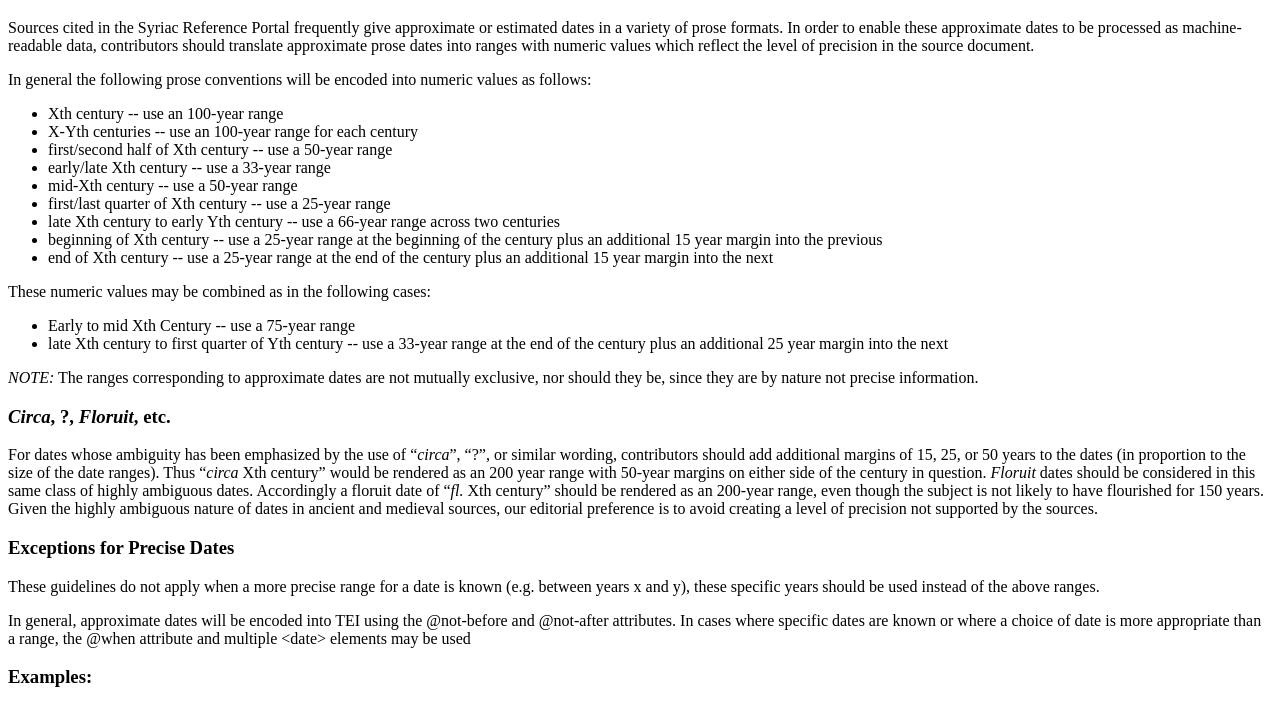
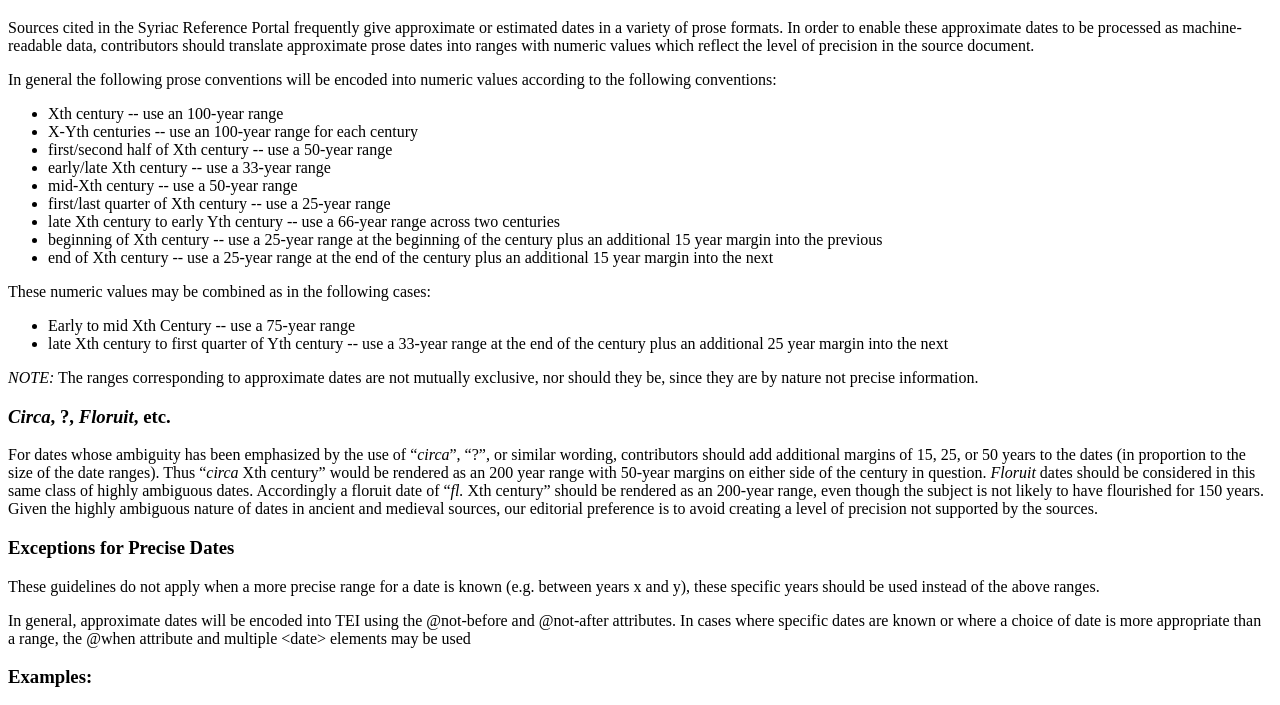
Before and after one commit to srophe/syriaca, a plain HTML site: page dates.html in a window 1280 px wide. Shown: the part 61-766 px from the top of the page. Drawn offline with Linux system fonts and the light colour scheme.

Commit message:
Fixed wording

```diff
--- a/dates.html
+++ b/dates.html
@@ -10,8 +10,7 @@
             processed as machine-readable data, contributors should translate approximate prose dates into
             ranges with numeric values which reflect the level of precision in the source
             document.</p>
-        <p>In general the following prose conventions will be encoded into numeric values as
-            follows:</p>
+        <p>In general the following prose conventions will be encoded into numeric values according to the following conventions:</p>
         <ul>
             <li>Xth century -- use an 100-year range</li>
             <li>X-Yth centuries -- use an 100-year range for each century</li>
```
